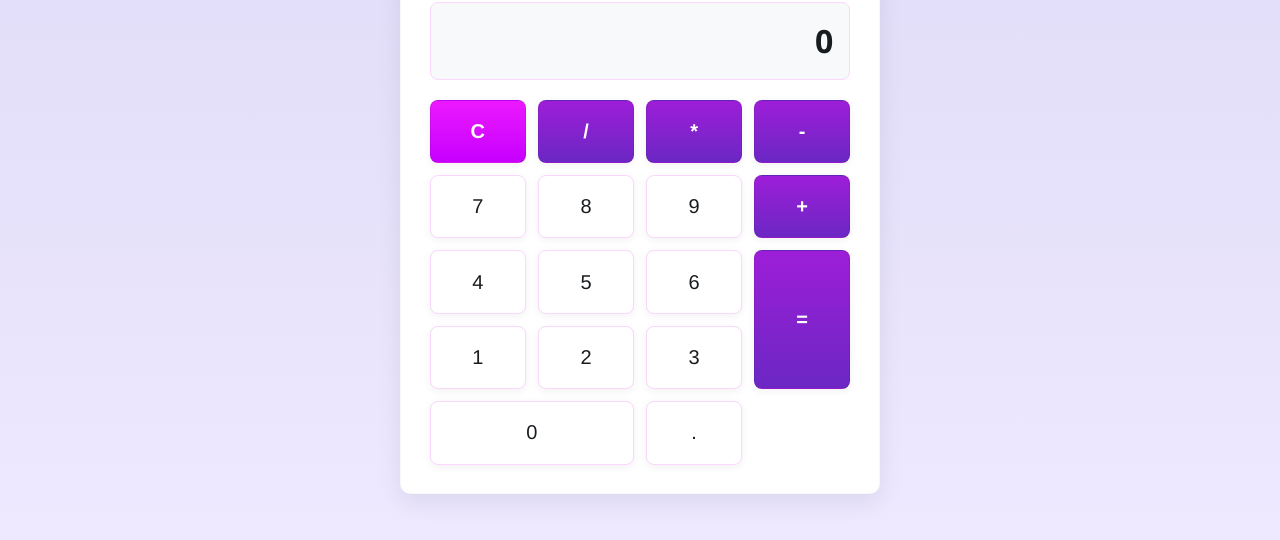
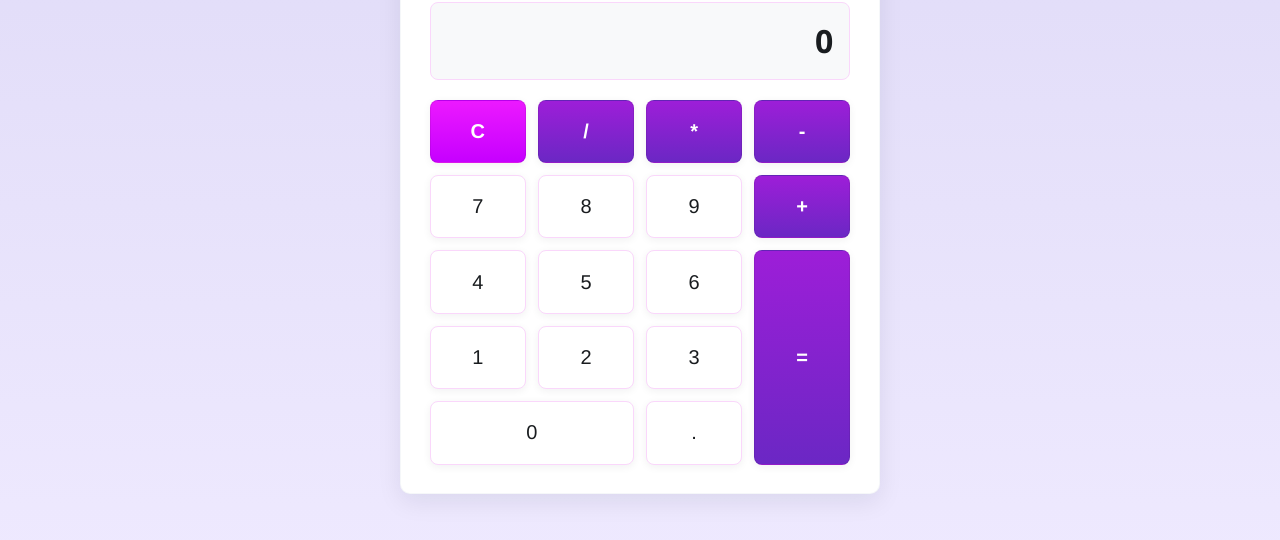
Before and after one commit to Alexis-Rueda/mi-calculadora, a plain HTML site: page index.html in a window 1280 px wide. Shown: the part 194-734 px from the top of the page. Drawn offline with Linux system fonts and the light colour scheme.

Commit message:
Change span-row to use grid-row span 3

```diff
--- a/styles.css
+++ b/styles.css
@@ -150,7 +150,7 @@ body {
 }
 
 .span-row {
-    grid-row: span 2;
+    grid-row: span 3;
 }
 
 @media (max-width: 520px) {
```
